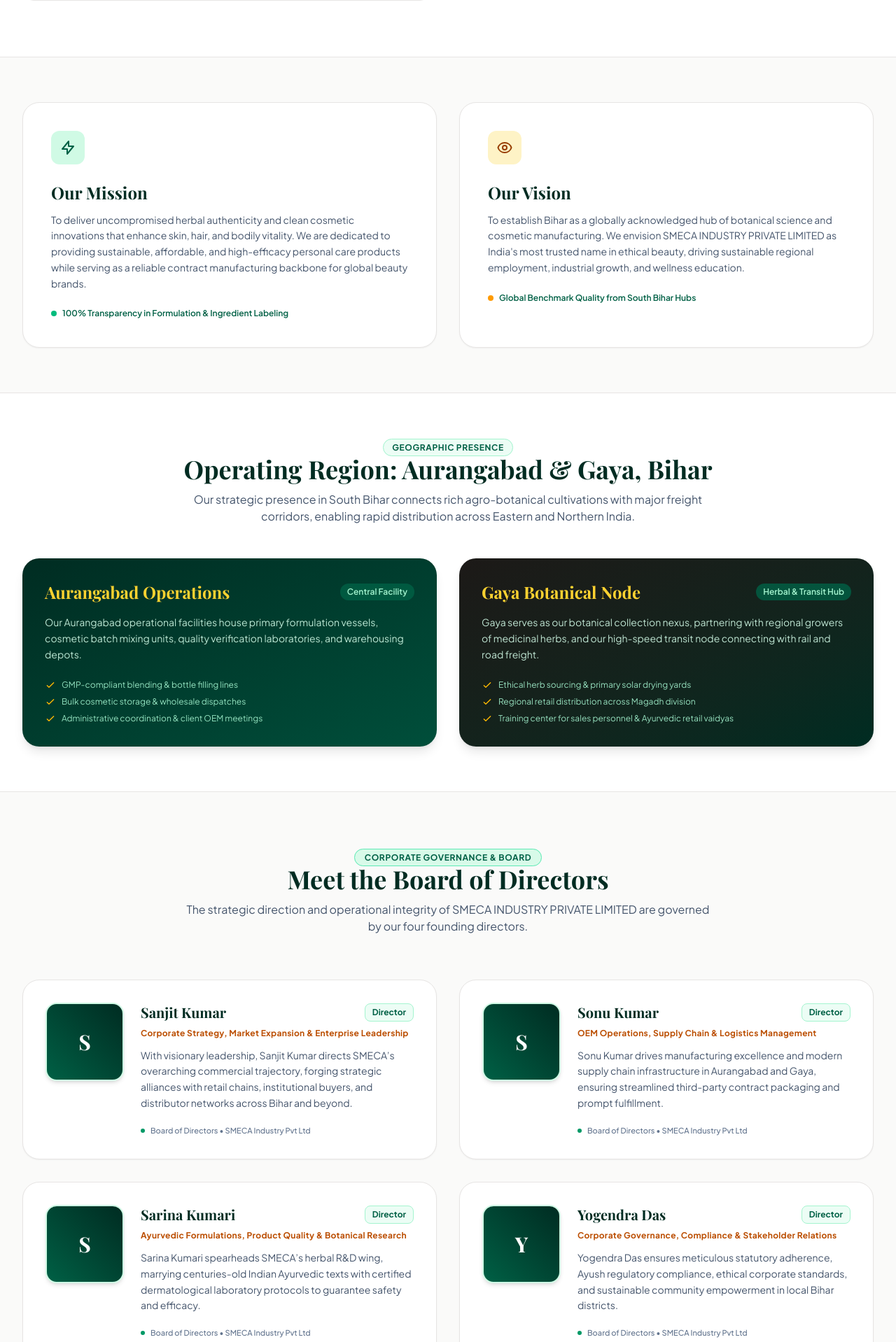
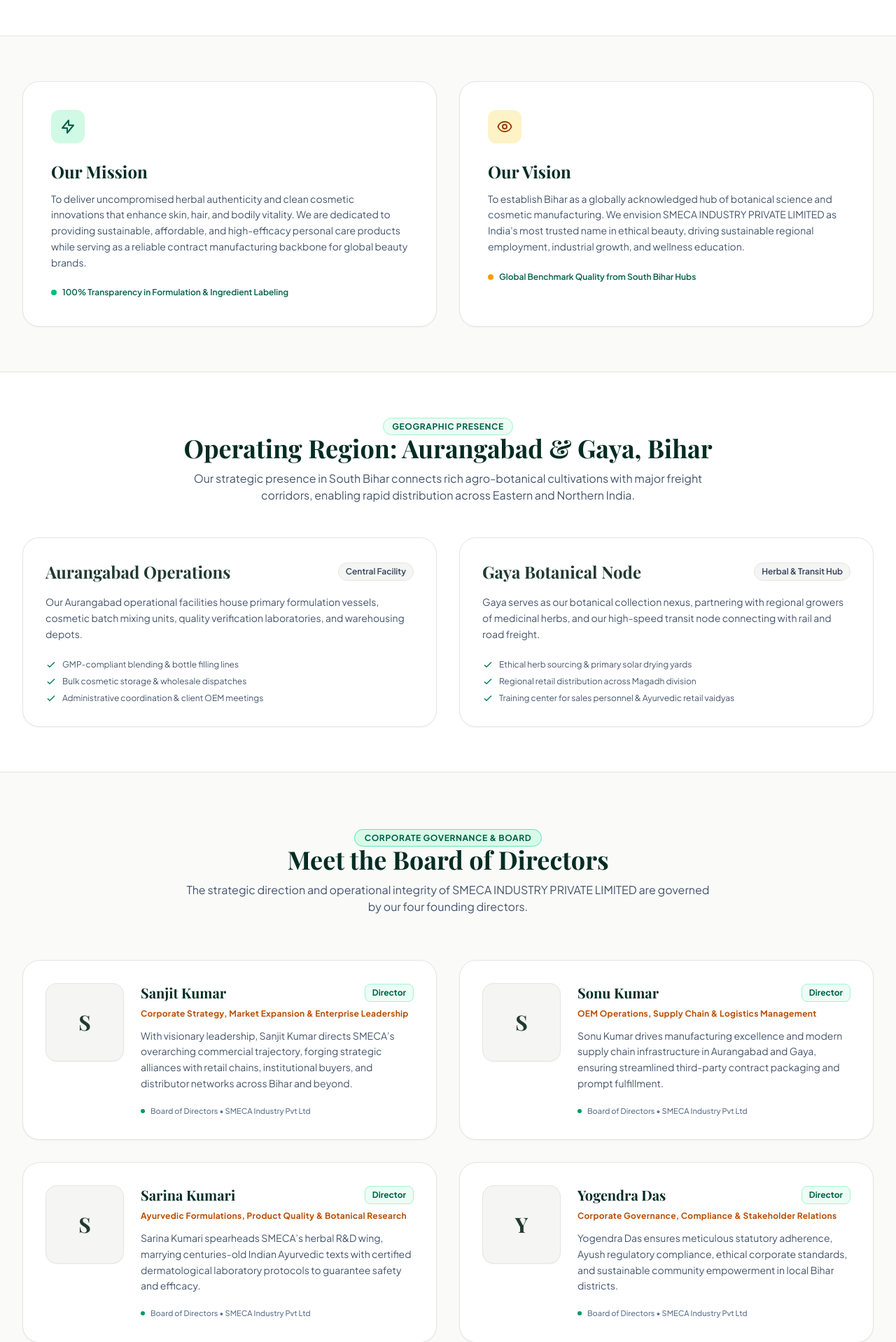
Before and after one commit to HarshRaj239531/smeca, a Laravel app: page /about-us in a window 1280 px wide. Shown: the part 1069-2987 px from the top of the page at 70% size. Run offline with Laravel 12, Linux system fonts and the light colour scheme; style sheets or scripts are compiled from the project's sources; some web fonts are replaced.

Commit message:
feat: create app layout and view pages for SMECA website

```diff
--- a/resources/views/layouts/app.blade.php
+++ b/resources/views/layouts/app.blade.php
@@ -1,5 +1,5 @@
 <!DOCTYPE html>
-<html lang="{{ str_replace('_', '-', app()->getLocale()) }}" class="h-full bg-[#c0caa7] text-[#203a31] antialiased selection:bg-[#203a31] selection:text-[#c0caa7]">
+<html lang="{{ str_replace('_', '-', app()->getLocale()) }}" class="h-full bg-white text-[#203a31] antialiased selection:bg-[#203a31] selection:text-[#c0caa7]">
 <head>
     <meta charset="utf-8">
     <meta name="viewport" content="width=device-width, initial-scale=1">
@@ -26,10 +26,10 @@
 
     @vite(['resources/css/app.css', 'resources/js/app.js'])
 </head>
-<body class="min-h-full flex flex-col bg-[#c0caa7] text-[#203a31] overflow-x-hidden">
+<body class="min-h-full flex flex-col {{ request()->routeIs('home') ? 'bg-[#c0caa7]' : 'bg-white' }} text-[#203a31] overflow-x-hidden">
 
     <!-- Integrated Sage Navigation Bar (Exact Match to User Reference Image) -->
-    <header class="w-full bg-[#c0caa7] z-40 transition-all duration-300">
+    <header class="w-full {{ request()->routeIs('home') ? 'bg-[#c0caa7]' : 'bg-white border-b border-stone-200 shadow-2xs' }} z-40 transition-all duration-300">
         <div class="max-w-7xl mx-auto px-6 sm:px-10 lg:px-12">
             <div class="flex items-center justify-between h-20 sm:h-24">
 
@@ -82,7 +82,7 @@
         </div>
 
         <!-- Mobile Drawer -->
-        <div id="mobileMenu" class="hidden md:hidden bg-[#c0caa7] border-t border-[#203a31]/15 px-6 pt-3 pb-6 space-y-3">
+        <div id="mobileMenu" class="hidden md:hidden {{ request()->routeIs('home') ? 'bg-[#c0caa7]' : 'bg-white' }} border-t border-stone-200 px-6 pt-3 pb-6 space-y-3">
             <a href="{{ route('home') }}" class="block py-2 text-sm font-medium text-[#203a31]">
                 Home
             </a>
--- a/resources/views/pages/about.blade.php
+++ b/resources/views/pages/about.blade.php
@@ -5,16 +5,15 @@
 @section('content')
 
 <!-- Header Banner -->
-<section class="bg-gradient-to-b from-emerald-950 to-emerald-900 text-white py-16 sm:py-24 relative overflow-hidden">
-    <div class="absolute inset-0 bg-[radial-gradient(#52b788_1px,transparent_1px)] [background-size:20px_20px] opacity-15"></div>
+<section class="bg-white text-[#203a31] py-16 sm:py-20 relative overflow-hidden border-b border-stone-200">
     <div class="max-w-7xl mx-auto px-4 sm:px-6 lg:px-8 relative text-center space-y-4">
-        <span class="inline-block text-xs font-bold uppercase tracking-widest text-amber-300 bg-emerald-800/80 px-3.5 py-1 rounded-full border border-amber-300/30">
+        <span class="inline-block text-xs font-bold uppercase tracking-widest text-[#203a31] bg-[#c0caa7]/30 px-3.5 py-1 rounded-full border border-[#203a31]/20">
             Corporate Profile & Heritage
         </span>
-        <h1 class="text-3xl sm:text-5xl font-bold font-serif-display tracking-tight text-white">
+        <h1 class="text-3xl sm:text-5xl font-bold font-serif-display tracking-tight text-[#203a31]">
             About SMECA Industry Private Limited
         </h1>
-        <p class="text-sm sm:text-base text-emerald-100 max-w-2xl mx-auto leading-relaxed">
+        <p class="text-sm sm:text-base text-slate-600 max-w-2xl mx-auto leading-relaxed">
             Pioneering ethical cosmetics, herbal skincare, and classical Ayurvedic wellness formulations rooted in the fertile lands of Bihar, India.
         </p>
     </div>
@@ -66,9 +65,9 @@
                     <div class="space-y-4">
                         <img src="https://images.unsplash.com/photo-1556228720-195a672e8a03?auto=format&fit=crop&w=600&q=80"
                              alt="Botanical extracts" class="rounded-2xl shadow-md object-cover h-56 w-full">
-                        <div class="bg-emerald-900 text-white p-5 rounded-2xl">
-                            <span class="text-2xl font-bold font-serif-display text-amber-300">AYUSH</span>
-                            <p class="text-xs text-emerald-100 mt-1">Formulations adhere to classical Ayurvedic pharmacopoeia texts and safety monographs.</p>
+                        <div class="bg-white text-[#203a31] p-5 rounded-2xl border border-stone-200 shadow-xs">
+                            <span class="text-2xl font-bold font-serif-display text-[#203a31]">AYUSH</span>
+                            <p class="text-xs text-slate-600 mt-1">Formulations adhere to classical Ayurvedic pharmacopoeia texts and safety monographs.</p>
                         </div>
                     </div>
                     <div class="space-y-4 pt-8">
@@ -141,49 +140,49 @@
 
         <div class="grid grid-cols-1 md:grid-cols-2 gap-8">
 
-            <div class="bg-gradient-to-br from-emerald-950 to-emerald-900 text-white p-8 rounded-3xl relative overflow-hidden shadow-lg">
+            <div class="bg-white text-[#203a31] p-8 rounded-3xl relative overflow-hidden shadow-xs border border-stone-200">
                 <div class="flex items-center justify-between mb-4">
-                    <h3 class="text-2xl font-bold font-serif-display text-amber-300">Aurangabad Operations</h3>
-                    <span class="text-xs bg-emerald-800/80 px-2.5 py-1 rounded-full text-emerald-200 font-semibold">Central Facility</span>
+                    <h3 class="text-2xl font-bold font-serif-display text-[#203a31]">Aurangabad Operations</h3>
+                    <span class="text-xs bg-stone-100 px-2.5 py-1 rounded-full text-slate-700 font-semibold border border-stone-200">Central Facility</span>
                 </div>
-                <p class="text-sm text-emerald-100/90 leading-relaxed mb-6">
+                <p class="text-sm text-slate-600 leading-relaxed mb-6">
                     Our Aurangabad operational facilities house primary formulation vessels, cosmetic batch mixing units, quality verification laboratories, and warehousing depots.
                 </p>
-                <ul class="space-y-2 text-xs text-emerald-200/90">
+                <ul class="space-y-2 text-xs text-slate-600">
                     <li class="flex items-center gap-2">
-                        <svg class="w-4 h-4 text-amber-400" fill="none" stroke="currentColor" viewBox="0 0 24 24"><path stroke-linecap="round" stroke-linejoin="round" stroke-width="2" d="M5 13l4 4L19 7"/></svg>
+                        <svg class="w-4 h-4 text-emerald-700" fill="none" stroke="currentColor" viewBox="0 0 24 24"><path stroke-linecap="round" stroke-linejoin="round" stroke-width="2" d="M5 13l4 4L19 7"/></svg>
                         GMP-compliant blending & bottle filling lines
                     </li>
                     <li class="flex items-center gap-2">
-                        <svg class="w-4 h-4 text-amber-400" fill="none" stroke="currentColor" viewBox="0 0 24 24"><path stroke-linecap="round" stroke-linejoin="round" stroke-width="2" d="M5 13l4 4L19 7"/></svg>
+                        <svg class="w-4 h-4 text-emerald-700" fill="none" stroke="currentColor" viewBox="0 0 24 24"><path stroke-linecap="round" stroke-linejoin="round" stroke-width="2" d="M5 13l4 4L19 7"/></svg>
                         Bulk cosmetic storage & wholesale dispatches
                     </li>
                     <li class="flex items-center gap-2">
-                        <svg class="w-4 h-4 text-amber-400" fill="none" stroke="currentColor" viewBox="0 0 24 24"><path stroke-linecap="round" stroke-linejoin="round" stroke-width="2" d="M5 13l4 4L19 7"/></svg>
+                        <svg class="w-4 h-4 text-emerald-700" fill="none" stroke="currentColor" viewBox="0 0 24 24"><path stroke-linecap="round" stroke-linejoin="round" stroke-width="2" d="M5 13l4 4L19 7"/></svg>
                         Administrative coordination & client OEM meetings
                     </li>
                 </ul>
             </div>
 
-            <div class="bg-gradient-to-br from-stone-900 to-emerald-950 text-white p-8 rounded-3xl relative overflow-hidden shadow-lg">
+            <div class="bg-white text-[#203a31] p-8 rounded-3xl relative overflow-hidden shadow-xs border border-stone-200">
                 <div class="flex items-center justify-between mb-4">
-                    <h3 class="text-2xl font-bold font-serif-display text-amber-300">Gaya Botanical Node</h3>
-                    <span class="text-xs bg-emerald-800/80 px-2.5 py-1 rounded-full text-emerald-200 font-semibold">Herbal & Transit Hub</span>
+                    <h3 class="text-2xl font-bold font-serif-display text-[#203a31]">Gaya Botanical Node</h3>
+                    <span class="text-xs bg-stone-100 px-2.5 py-1 rounded-full text-slate-700 font-semibold border border-stone-200">Herbal & Transit Hub</span>
                 </div>
-                <p class="text-sm text-emerald-100/90 leading-relaxed mb-6">
+                <p class="text-sm text-slate-600 leading-relaxed mb-6">
                     Gaya serves as our botanical collection nexus, partnering with regional growers of medicinal herbs, and our high-speed transit node connecting with rail and road freight.
                 </p>
-                <ul class="space-y-2 text-xs text-emerald-200/90">
+                <ul class="space-y-2 text-xs text-slate-600">
                     <li class="flex items-center gap-2">
-                        <svg class="w-4 h-4 text-amber-400" fill="none" stroke="currentColor" viewBox="0 0 24 24"><path stroke-linecap="round" stroke-linejoin="round" stroke-width="2" d="M5 13l4 4L19 7"/></svg>
+                        <svg class="w-4 h-4 text-emerald-700" fill="none" stroke="currentColor" viewBox="0 0 24 24"><path stroke-linecap="round" stroke-linejoin="round" stroke-width="2" d="M5 13l4 4L19 7"/></svg>
                         Ethical herb sourcing & primary solar drying yards
                     </li>
                     <li class="flex items-center gap-2">
-                        <svg class="w-4 h-4 text-amber-400" fill="none" stroke="currentColor" viewBox="0 0 24 24"><path stroke-linecap="round" stroke-linejoin="round" stroke-width="2" d="M5 13l4 4L19 7"/></svg>
+                        <svg class="w-4 h-4 text-emerald-700" fill="none" stroke="currentColor" viewBox="0 0 24 24"><path stroke-linecap="round" stroke-linejoin="round" stroke-width="2" d="M5 13l4 4L19 7"/></svg>
                         Regional retail distribution across Magadh division
                     </li>
                     <li class="flex items-center gap-2">
-                        <svg class="w-4 h-4 text-amber-400" fill="none" stroke="currentColor" viewBox="0 0 24 24"><path stroke-linecap="round" stroke-linejoin="round" stroke-width="2" d="M5 13l4 4L19 7"/></svg>
+                        <svg class="w-4 h-4 text-emerald-700" fill="none" stroke="currentColor" viewBox="0 0 24 24"><path stroke-linecap="round" stroke-linejoin="round" stroke-width="2" d="M5 13l4 4L19 7"/></svg>
                         Training center for sales personnel & Ayurvedic retail vaidyas
                     </li>
                 </ul>
@@ -214,7 +213,7 @@
                 <div class="bg-white rounded-3xl p-8 border border-stone-200 shadow-xs hover:shadow-xl transition-all duration-300 flex flex-col sm:flex-row gap-6 items-start">
 
                     <!-- Director Avatar/Image placeholder -->
-                    <div class="w-24 h-24 sm:w-28 sm:h-28 rounded-2xl bg-gradient-to-tr from-emerald-800 to-emerald-950 text-white flex items-center justify-center font-serif-display font-bold text-3xl shrink-0 shadow-md border-2 border-emerald-100">
+                    <div class="w-24 h-24 sm:w-28 sm:h-28 rounded-2xl bg-stone-100 text-[#203a31] flex items-center justify-center font-serif-display font-bold text-3xl shrink-0 shadow-xs border border-stone-200">
                         {{ substr($director['name'], 0, 1) }}
                     </div>
 
--- a/resources/views/pages/product-detail.blade.php
+++ b/resources/views/pages/product-detail.blade.php
@@ -29,7 +29,7 @@
                          class="w-full h-96 sm:h-[480px] object-cover group-hover:scale-105 transition-transform duration-500">
 
                     @if($product->is_ayurvedic)
-                        <div class="absolute top-4 left-4 bg-emerald-950/90 text-amber-300 text-xs font-bold px-3 py-1.5 rounded-full flex items-center gap-1.5 shadow-md">
+                        <div class="absolute top-4 left-4 bg-[#243c30] text-[#c0caa7] text-xs font-semibold px-3 py-1.5 rounded-full flex items-center gap-1.5 shadow-md">
                             <svg class="w-3.5 h-3.5" fill="currentColor" viewBox="0 0 20 20"><path d="M10 2a8 8 0 100 16 8 8 0 000-16zm1 11H9v-2h2v2zm0-4H9V5h2v4z"/></svg>
                             Classical Ayurvedic Formulation
                         </div>
@@ -106,7 +106,7 @@
                         <div class="text-xs text-slate-600 mt-0.5">Order retail batches, request a physical sample, or discuss OEM contract packaging.</div>
                     </div>
                     <button onclick="openEnquiryModal('{{ addslashes($product->name) }}', {{ $product->id }}, 'product')"
-                            class="shrink-0 bg-emerald-800 hover:bg-emerald-900 text-white font-bold text-xs sm:text-sm px-6 py-3 rounded-xl transition shadow-md flex items-center gap-2">
+                            class="shrink-0 bg-[#243c30] hover:bg-[#182a21] text-white font-medium text-xs sm:text-sm px-6 py-3 rounded-xl transition shadow-xs flex items-center gap-2 cursor-pointer">
                         <span>Enquire About This Product</span>
                         <svg class="w-4 h-4" fill="none" stroke="currentColor" viewBox="0 0 24 24"><path stroke-linecap="round" stroke-linejoin="round" stroke-width="2" d="M14 5l7 7m0 0l-7 7m7-7H3"/></svg>
                     </button>
--- a/resources/views/partials/product-cards.blade.php
+++ b/resources/views/partials/product-cards.blade.php
@@ -72,7 +72,7 @@
                 <!-- Enquire Now button carries product details to modal -->
                 <button type="button"
                         onclick="openEnquiryModal('{{ addslashes($product->name) }}', {{ $product->id }}, 'product')"
-                        class="bg-emerald-800 hover:bg-emerald-900 text-white text-xs font-semibold px-4 py-2 rounded-xl transition flex items-center gap-1.5 shadow-2xs">
+                        class="bg-[#243c30] hover:bg-[#182a21] text-white text-xs font-medium px-4 py-2 rounded-xl transition flex items-center gap-1.5 shadow-2xs cursor-pointer">
                     <span>Enquire Now</span>
                     <svg class="w-3.5 h-3.5" fill="none" stroke="currentColor" viewBox="0 0 24 24"><path stroke-linecap="round" stroke-linejoin="round" stroke-width="2" d="M14 5l7 7m0 0l-7 7m7-7H3"/></svg>
                 </button>
```
Also changed, not shown: resources/views/pages/b2b-oem.blade.php (+5 -6 lines), resources/views/pages/consultancy.blade.php (+10 -11 lines), resources/views/pages/contact.blade.php (+9 -10 lines), resources/views/pages/products.blade.php (+10 -11 lines).
